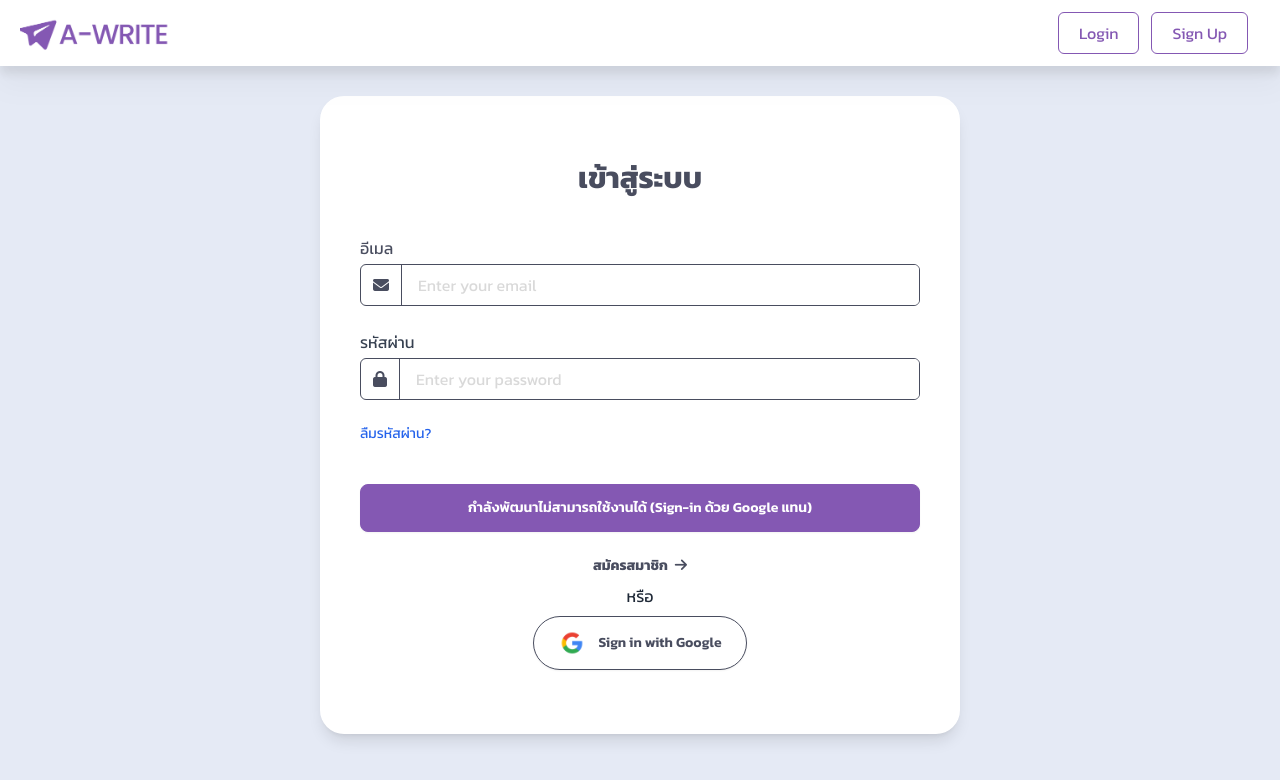
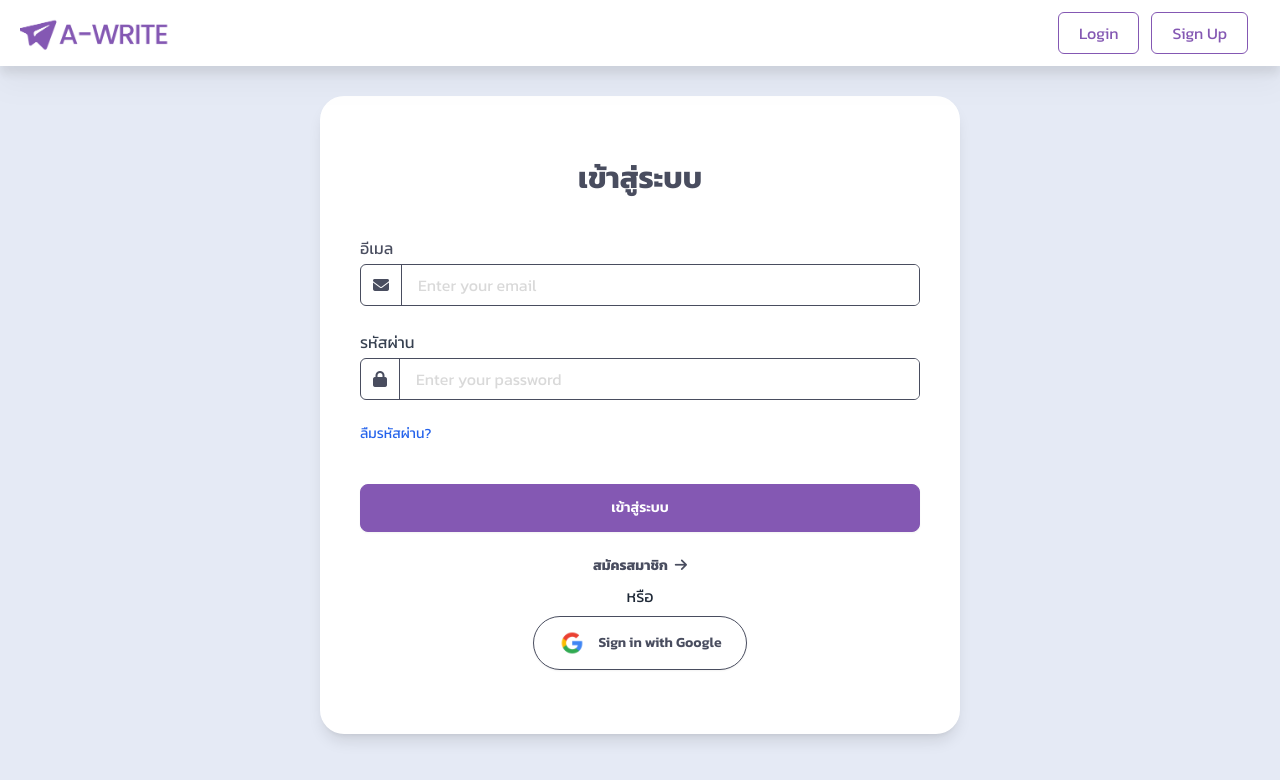
Before and after one commit to Poraparint/Appointment-Nextjs, a Next.js app: page /sign-in in a window 1280 px wide. Shown: the top 780 px of the page. Built offline with nearby package versions, Linux system fonts and the light colour scheme; no server answers.

Commit message:
13:49 16/11/2024

```diff
--- a/app/(auth-pages)/sign-in/page.tsx
+++ b/app/(auth-pages)/sign-in/page.tsx
@@ -130,7 +130,7 @@ const SignInPage = () => {
                 pendingText="Signing In..."
                 className="w-full mt-4 "
               >
-                กำลังพัฒนาไม่สามารถใช้งานได้ (Sign-in ด้วย Google แทน)
+                เข้าสู่ระบบ
               </SubmitButton>
             </div>
           </form>
--- a/app/(auth-pages)/sign-up/page.tsx
+++ b/app/(auth-pages)/sign-up/page.tsx
@@ -281,7 +281,7 @@ export default function Signup() {
               isDisabled={!isPasswordValid || !!error}
               pendingText="สมัครสมาชิก..."
             >
-              กำลังพัฒนาไม่สามารถใช้งานได้
+              สมัครสมาชิก
             </SubmitButton>
           </form>
 
--- a/app/User/User_Profile/page.tsx
+++ b/app/User/User_Profile/page.tsx
@@ -193,7 +193,7 @@ export default function User_Profile() {
               {showWorks && (
                 <div>
                   {works && works.length > 0 ? (
-                    <div className="grid grid-cols-3 grid-rows-1 gap-4 max-lg:grid-cols-1 bg-white shadow-md rounded-md p-5">
+                    <div className="grid grid-cols-3 grid-rows-1 gap-4 max-lg:grid-cols-1 bg-bg rounded-md p-5">
                       {works.map((work) => (
                         <ShowWork key={work.id} work={work} />
                       ))}
```
